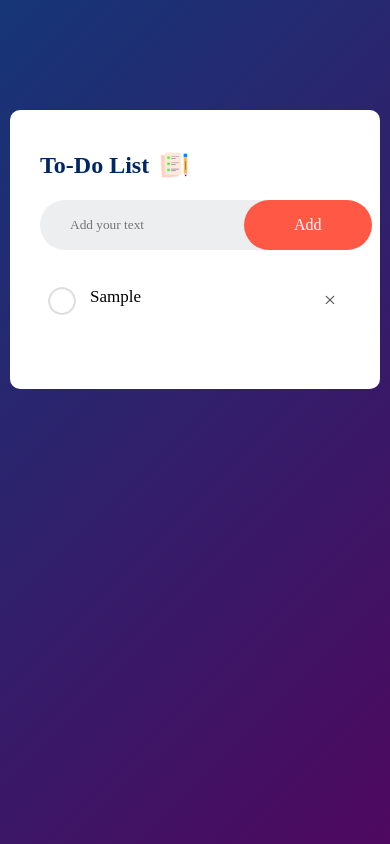
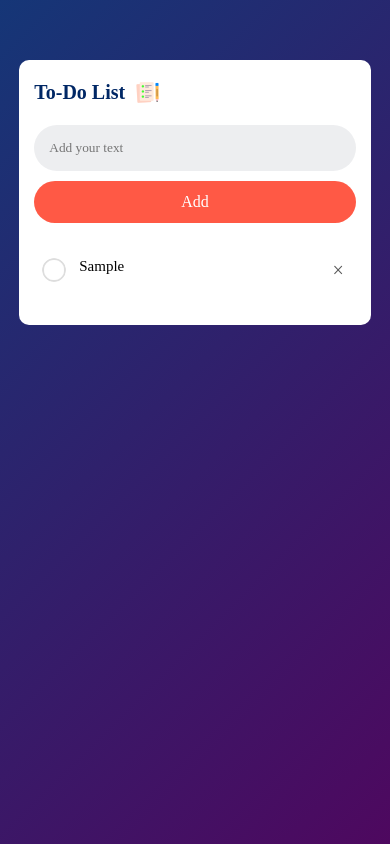
Before and after one commit to lithe07/ToDo-List, a plain HTML site: page index.html in a window 390 px wide. Both pictures are taken after typing "Sample" into the empty fields and a click on the button "Add". Drawn offline with Linux system fonts and the light colour scheme.

Commit message:
Update style.css

```diff
--- a/style.css
+++ b/style.css
@@ -1,8 +1,8 @@
 /* Algemene opmaak voor alle elementen */
-*{
+* {
   margin: 0;
   padding: 0;
-    font-family: 'poppins', 'sans-serif';
+  font-family: "poppins", "sans-serif";
   box-sizing: border-box;
 }
 
@@ -15,7 +15,7 @@
 }
 
 /* Hoofdsectie van de to-do applicatie */
-.todo-app{
+.todo-app {
   width: 100%;
   max-width: 540px;
   background: #fff;
@@ -25,7 +25,7 @@
 }
 
 /* Stijling voor de titel van de to-do applicatie */
-.todo-app h2{
+.todo-app h2 {
   color: #002765;
   display: flex;
   align-items: center;
@@ -33,13 +33,13 @@
 }
 
 /* Stijling voor het icoon in de titel */
-.todo-app h2 img{
+.todo-app h2 img {
   width: 30px;
   margin-left: 10px;
 }
 
 /* Rij die de invoer en knop bevat */
-.row{
+.row {
   display: flex;
   align-items: center;
   justify-content: space-between;
@@ -50,7 +50,7 @@
 }
 
 /* Stijling voor het invoerveld */
-input{
+input {
   flex: 1;
   border: none;
   outline: none;
@@ -59,7 +59,7 @@ input{
 }
 
 /* Stijling voor de knop */
-button{
+button {
   border: none;
   outline: none;
   padding: 16px 50px;
@@ -81,8 +81,8 @@ ul li {
 }
 
 /* Pseudo-element voor het onvoltooide taakicoon */
-ul li::before{
-    content: '';
+ul li::before {
+  content: "";
   position: absolute;
   height: 28px;
   width: 28px;
@@ -95,7 +95,7 @@ ul li::before{
 }
 
 /* Stijling voor voltooide taken */
-ul li.checked{
+ul li.checked {
   color: #555;
   text-decoration: line-through;
 }
@@ -106,7 +106,7 @@ ul li.checked::before {
 }
 
 /* Stijling voor het verwijdericoon */
-ul li span{
+ul li span {
   position: absolute;
   right: 0;
   top: 5px;
@@ -120,6 +120,72 @@ ul li span{
 }
 
 /* Hover-effect voor het verwijdericoon */
-ul li span:hover{
+ul li span:hover {
   background: #edeef0;
 }
+
+/* Responsive design voor kleinere schermen */
+@media screen and (max-width: 768px) {
+  .todo-app {
+    width: 95%;
+    margin: 50px auto 20px;
+    padding: 20px 15px 40px;
+  }
+
+  .row {
+    flex-direction: column;
+    background: none;
+    padding-left: 0;
+  }
+
+  input {
+    width: 100%;
+    margin-bottom: 10px;
+    padding: 15px;
+    border-radius: 30px;
+    background: #edeef0;
+  }
+
+  button {
+    width: 100%;
+    padding: 12px 30px;
+  }
+
+  ul li {
+    font-size: 15px;
+    padding: 10px 8px 10px 45px;
+  }
+
+  ul li::before {
+    height: 24px;
+    width: 24px;
+    top: 10px;
+    left: 8px;
+  }
+
+  ul li span {
+    width: 35px;
+    height: 35px;
+    font-size: 20px;
+    line-height: 35px;
+  }
+
+  .todo-app h2 {
+    font-size: 20px;
+  }
+
+  .todo-app h2 img {
+    width: 25px;
+  }
+}
+
+/* Extra aanpassingen voor zeer kleine schermen */
+@media screen and (max-width: 380px) {
+  .todo-app {
+    padding: 15px 10px 30px;
+  }
+
+  ul li {
+    font-size: 14px;
+  }
+}
```
Lines whose indentation alone changed are shown as unchanged.
